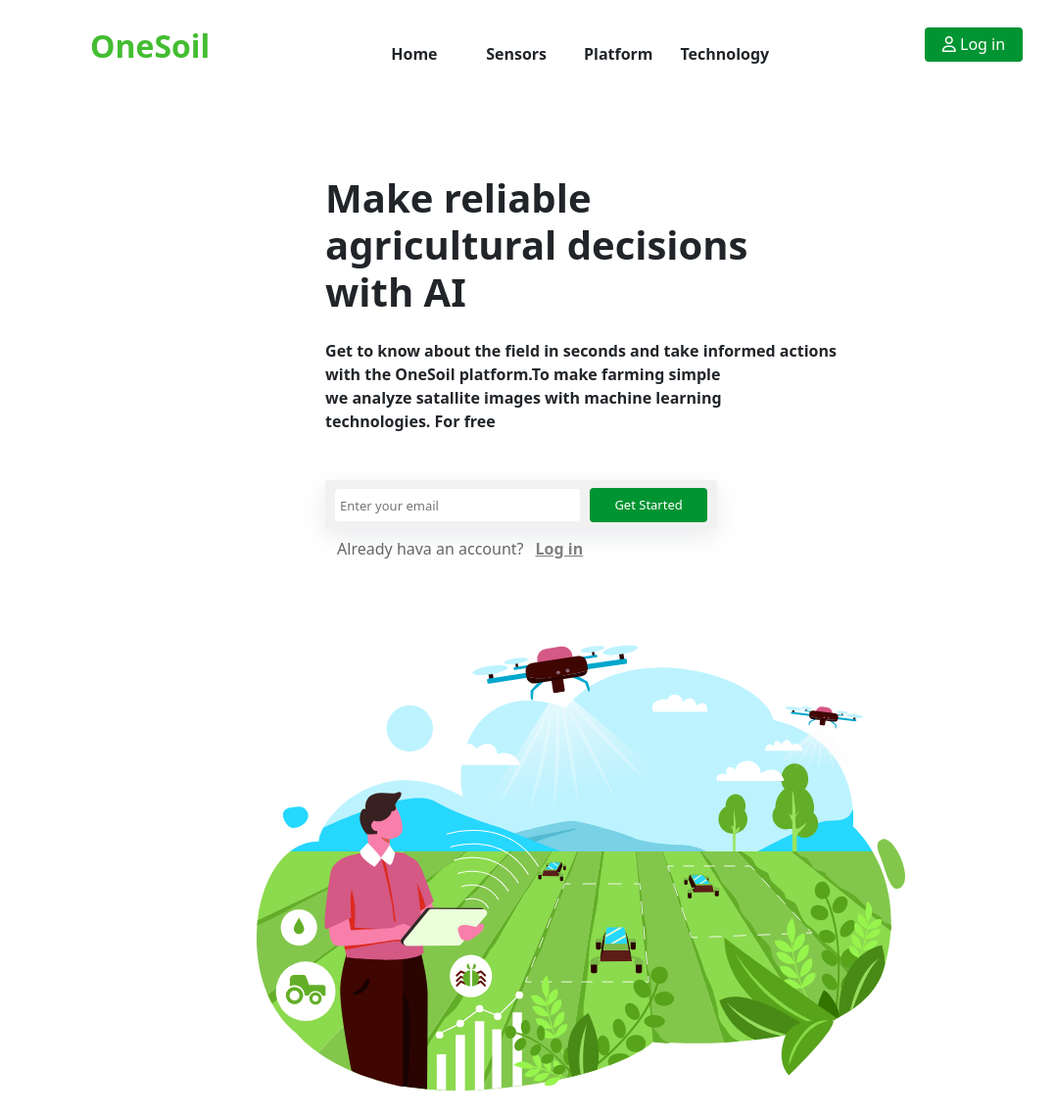
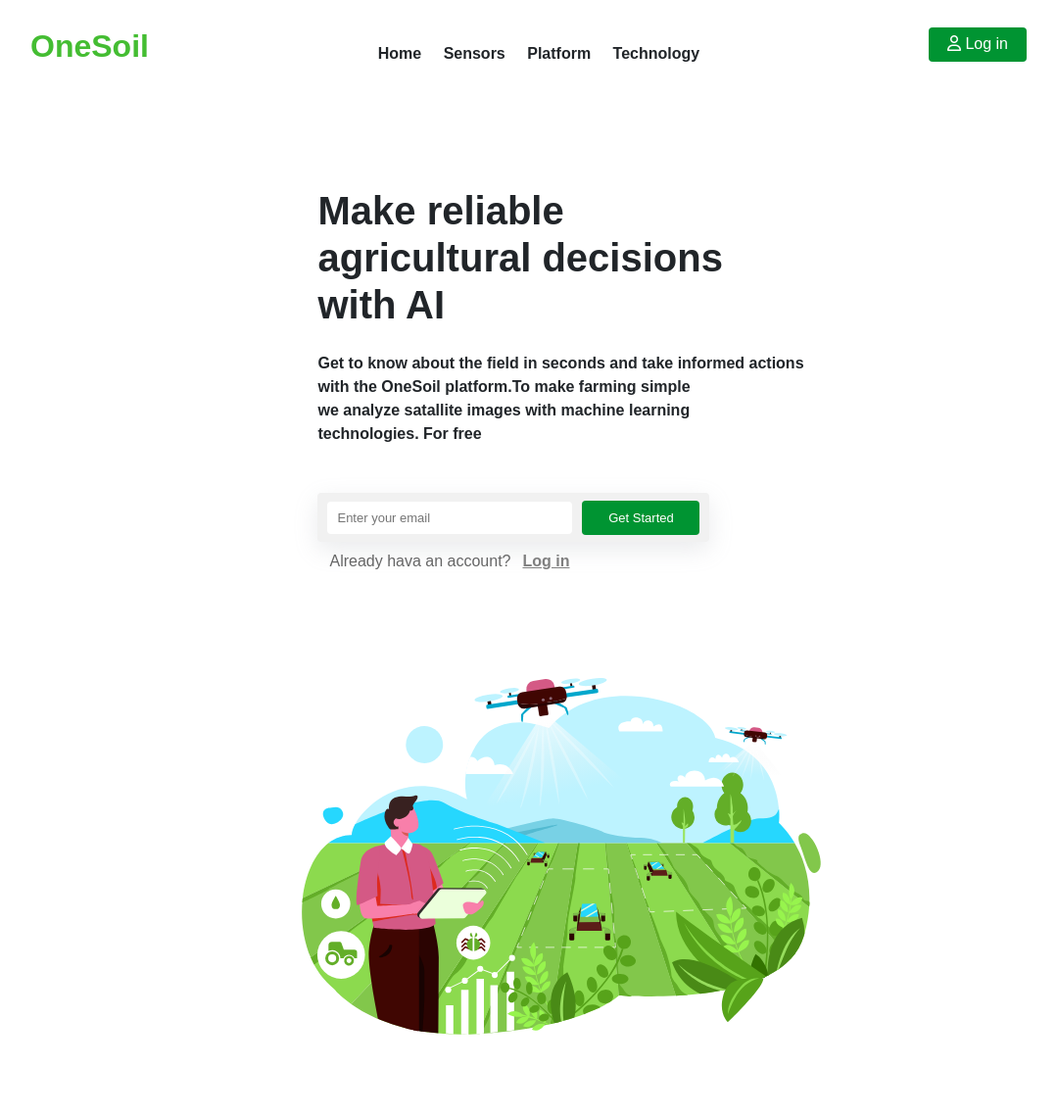
Before and after one commit to diaa852000/SmartFarmingFront, a plain HTML site: page template/index.html in a window 1280 px wide. Shown: the top 1139 px of the page at 98% size, without its empty margins (72-1151 px from the left). Drawn offline with Linux system fonts and the light colour scheme.

Commit message:
responsive for 1000px to 1400px

```diff
--- a/styles/index.css
+++ b/styles/index.css
@@ -2,24 +2,13 @@
     margin: 0;
     padding: 0;
     box-sizing: border-box;
+    font-family: Arial, Helvetica, sans-serif;
 }
 /***************************** navbar ************************************/
-.custom-navbar {
-/*
-    background-color:#ffffff;
-    height: 90px;
-    position:fixed;
-    z-index:34;
-    width:100%;
-    */
-}
 
 h2 {
     color: #44bd32;
-}
-
-a {
-    width: 100px;
+    margin-left: -23px;
 }
 
 a.links {
@@ -39,11 +28,12 @@
 
 a.login:hover {
     background-color: #44bd32;
+    color: #fff;
 }
 
 /**************************** homelanding *********************************/
 .container-custom {
-    margin: 20px 0px 13px 50px;
+    margin: 20px;
     padding: 0px 10px;
 }
 
@@ -61,6 +51,9 @@
     border: none;
     border-radius: 4px;
     width: 250px;
+    font-size: 16px;
+    padding-left: 5px;
+    color: #363d41;
 }
 
 input[type="email"]::placeholder {
@@ -219,3 +212,42 @@
     font-size: 20px;
     line-height: 60px;
 }
+/****************************************** media querey *************************************/
+@media (max-width:1400px) and (min-width:1000px) {
+
+/**************** media for 1st content ****************************/
+    .custom-navbar h2{
+        margin-left: -57px;
+    }
+
+    .container-custom{
+        margin: -10px 13px 0 13px;
+        padding: 13px;
+    }
+
+    .content1{
+        padding: 30px;
+    }
+
+    .content1:first-child{
+        padding-left: 19px;
+        margin-left: 20px;
+    }
+
+    .content1  img{
+        width: 600px;
+        height: 450px;
+    }
+
+    /**************** media for 2nd content ****************************/
+
+    .content2 img{
+        width: 600px;
+        height: 550px;
+    }
+
+    .content2 .icons:last-child p{
+        font-size: 18px;
+        font-weight: bold;
+    }
+}
--- a/template/index.html
+++ b/template/index.html
@@ -16,7 +16,7 @@
 <body>
 <!-------------------------------------- navbar ------------------------------------------>
     <nav class="custom-navbar d-flex justify-content-center">
-        <div class="py-1 d-flex justify-content-between w-75 px-1 my-4">
+        <div class="py-1 d-flex justify-content-between w-75 my-4">
             <div>
                 <h2 class="fw-bold">OneSoil</h2>
             </div>
@@ -54,7 +54,7 @@
                     <a href="#" class="fw-bold px-1">Log in</a>
                 </div>
             </div>
-            <div class="mb-5">
+            <div class="mb-5 image">
                 <img src="../images/farmer-using-automated-watering-copter.svg" alt="err" />
             </div>
             <div class="icons d-flex justify-content-between align-items-center my-5">
@@ -80,7 +80,7 @@
             <div class="d-flex flex-column justify-content-evenly w-50">
                 <div>
                     <h1 class="fw-bold mb-4 mx-4">Lorem ipsum dolor sit amet consectetur</h1>
-                    <p class="fw-bold mx-5">
+                    <p class="fw-bold mx-4">
                         Get to know about the field in seconds and take informed actions<br>
                         with the OneSoil platform.To make farming simple<br>
                         we analyze satallite images with machine learning <br>
```
